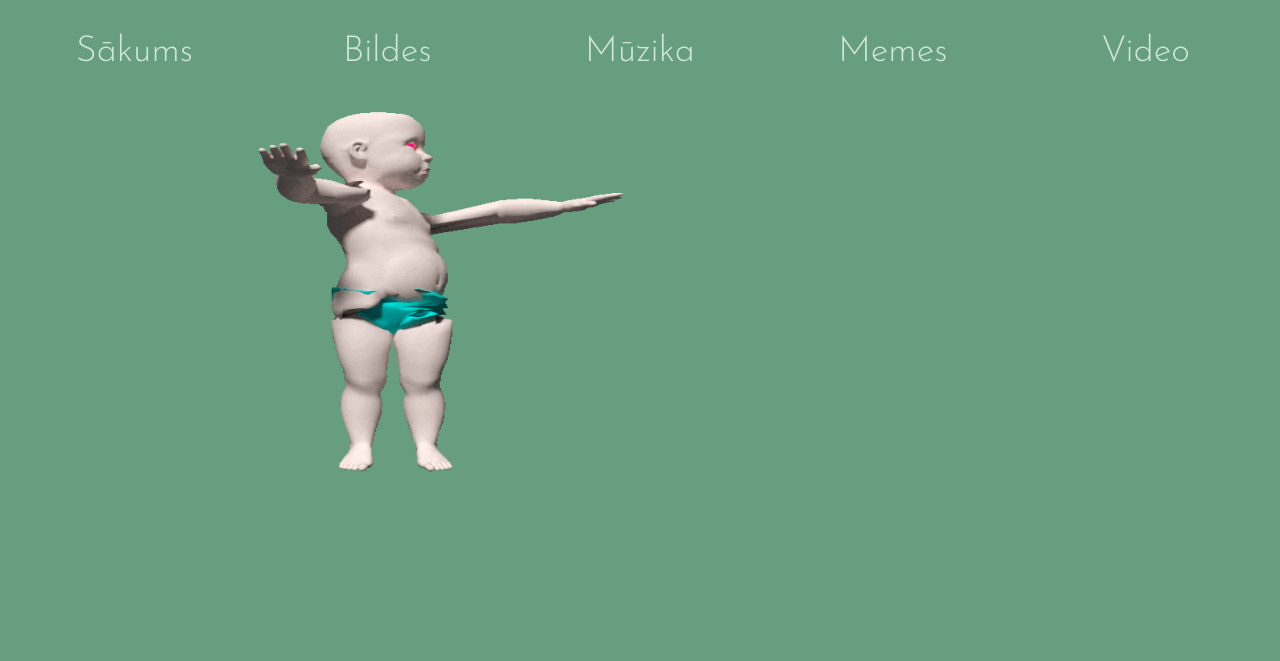
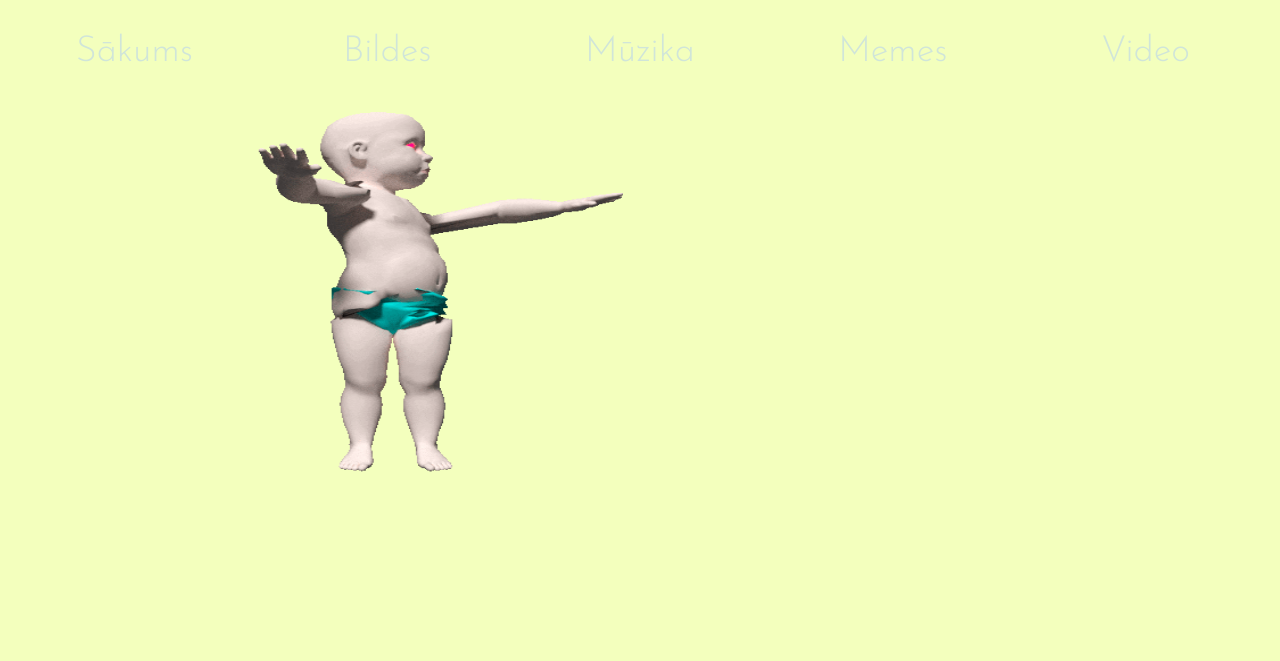
Before and after one commit to krishanoviks/manamajaslapa, a plain HTML site: page index.html in a window 1280 px wide. Shown: the part 139-800 px from the top of the page. Drawn offline with Linux system fonts and the light colour scheme.

Commit message:
Update style.css

```diff
--- a/style.css
+++ b/style.css
@@ -1,6 +1,6 @@
 
 body{
-	background: #669e7f;
+	background: #F3FFBD;
 }
 /*bloki*/
 #top{
```
